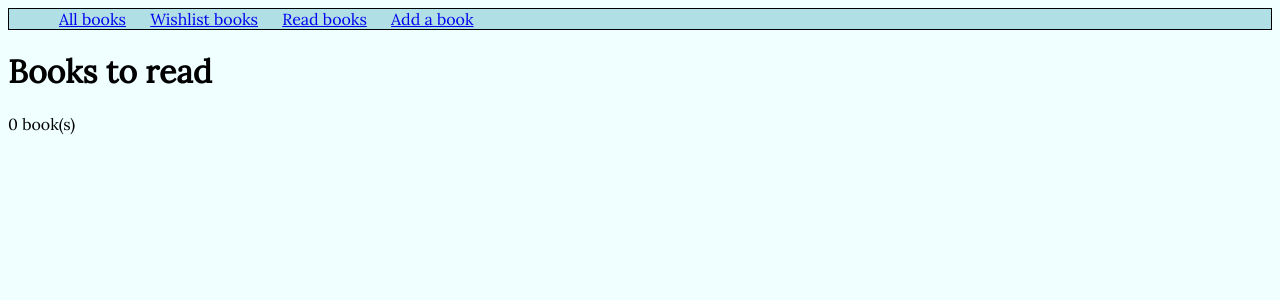
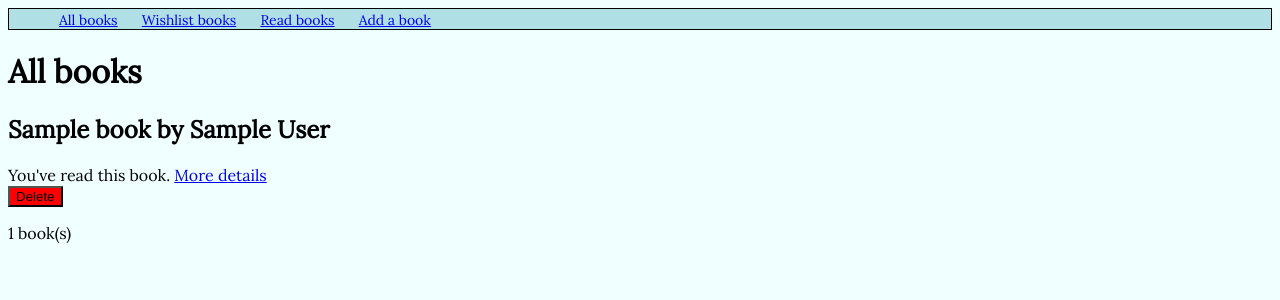
Before and after one commit to FrostMN/book_wishlist_flask_alchemy, a Flask app: page /booklist/UNREAD in a window 1280 px wide. Shown: the top 300 px of the page. Run offline with Flask 2, Linux system fonts and the light colour scheme; tables that the repository leaves empty hold one stand-in row (values such as "Sample post").

Commit message:
tidied and seems to be mostly working

```diff
--- a/app.py
+++ b/app.py
@@ -1,15 +1,13 @@
 from flask import Flask
-from flask import url_for, render_template, request, redirect, flash
+from flask import url_for, render_template, request, redirect, flash, abort
 from flask_sqlalchemy import SQLAlchemy
 
 app = Flask(__name__)
-app.config['SQLALCHEMY_DATABASE_URI'] = 'sqlite:///wishlist.db'   # /// relative path to this app.    # //// absolute path to somewhere on file system
+app.config.from_object('config')
+
 db = SQLAlchemy(app)
+from models import *
 
-app.logger.setLevel(10)   ## Todo turn on logging in config file
-app.secret_key = 'Change to something random.'# move to config file
-
-from models import *
 
 '''Application home page. Redirects to list of unread books.'''
 @app.route('/')
@@ -17,13 +15,25 @@ def home_page():
     return redirect(url_for('show_books', read='UNREAD'))
 
 
+
 @app.route('/add', methods=['POST', 'GET'])
 def add_book():
 
     if request.method == 'POST':
+        # A POST request to this URL, to create a book
+
+        # Validate that both of the necessary parameters are provided.
+        if 'author' not in request.form or 'title' not in request.form:
+            app.logger.error('Attempt to create book without both author and title')
+            abort(500)
 
         author = request.form['author']
         title = request.form['title']
+
+        if not author or not title:
+            app.logger.error('Attempt to create book without both author and title')
+            flash('Please enter both title and author')
+            return redirect(url_for('add_book'))
 
         # Checkboxes don't include any data in the post request if not checked.
         # If there's no data for the 'read' parameter, assume checkbox was not checked.
@@ -33,7 +43,6 @@ def add_book():
             read = False
 
         book = Book(author, title, read)
-
         db.session.add(book)
         db.session.commit()
 
@@ -45,6 +54,7 @@ def add_book():
 
 
 
+'''Get book info for an ID, or 404 if book id not found'''
 @app.route('/book/<int:book_id>')
 def book_info(book_id):
     #show data about one book
@@ -53,12 +63,11 @@ def book_info(book_id):
 
 
 
+'''Change the read value for a book. The id and read = true or false in the POST parameters '''
 @app.route('/book/read', methods=['POST'])
 def book_read():
 
     #Was book read or not? this could be used to make read book as unread.
-
-    app.logger.debug(request.form)
     read = request.form['read']
     book_id = request.form['book_id']
 
@@ -76,15 +85,16 @@ def book_read():
     return redirect(url_for('book_info', book_id=book_id))
 
 
+
+'''Fetch all books, or fetch books based on read or unread.'''
 @app.route('/booklist/<read>')
 def show_books(read):
 
-    if read == 'READ':
-        #show read books
+    if read == 'read':
         title = 'Books you\'ve read'
         booklist = Book.query.filter_by(read=True).all()
 
-    elif read == 'UNREAD':
+    elif read == 'unread':
         title = 'Books to read'
         booklist = Book.query.filter_by(read=False).all()
 
@@ -95,17 +105,21 @@ def show_books(read):
     return render_template('booklist.html', title=title, booklist=booklist)
 
 
+
+''' Delete a book by ID '''
 @app.route('/book/<int:book_id>', methods=['DELETE'])
+
 def delete_book(book_id):
     book = Book.query.get(book_id)
     if book:
         db.session.delete(book)
         db.session.commit()
-        return '', 204  # Empty response and no content
+        return 'deleted', 200  # Text response and 200 status code = OK.
 
-    else:
-        app.logger.error('Attempting to delete book id %s but it was not found in db. ' % book_id)
-        abort(500) # book not found.
+    else :
+        app.logger.warning('Attempting to delete book id %s but it was not found in db. ' % book_id)
+        return 'not_found', 200  # Text response. There was nothing to delete, so the thing the user wants gone is gone. So, not an error. 200 succes code
+
 
 
 
--- a/config.py
+++ b/config.py
@@ -0,0 +1,4 @@
+DEBUG = True     # Turns logging features on for code. Separate to the in-browser debugger and code-relaucher.
+SQLALCHEMY_DATABASE_URI = 'sqlite:///wishlist.db'   # /// relative path to this app.    # //// absolute path to somewhere on file system
+SECRET_KEY = 'super random secret value'
+SEND_FILE_MAX_AGE_DEFAULT = 30 # How long to cache static files for. Working??
--- a/static/book_style.css
+++ b/static/book_style.css
@@ -3,6 +3,7 @@ li.menu {
   display: inline;
   padding: 10px;
   list-style-type: none;   /* remove bullet point */
+  font-size: 14px;
 }
 
 ul.navigation {
@@ -17,20 +18,34 @@ body {
   background: Azure;
 }
 
+
 .add_book_form_label {
   width: 100px;
+  display: inline-block;
 }
 
 /* Regular buttons and things with the button class */
-.button, button {
+.read_button {
   background-color: orange;
 }
 
-.danger {
-  background-color: OrangeRed;
+.add_button {
+  background-color: DarkSeaGreen;
 }
 
 
+.danger {
+  background-color: red;
+}
+
 .flashed_message {
-  text-emphasis: italic;
+  font-style:italic;
 }
+
+.read_form {
+  display : inline;
+}
+
+.delete_book {
+  display: inline
+}
--- a/static/delete_book.js
+++ b/static/delete_book.js
@@ -1,4 +1,4 @@
-// Find delete button, add on click listener.
+// Find delete buttons, add click listeners.
 
 buttons = document.getElementsByClassName('delete_book');
 
@@ -6,23 +6,41 @@ for ( b = 0 ; b < buttons.length ; b++) {
   buttons[b].addEventListener('click', deleteBook);
 }
 
+
 function deleteBook() {
-
-  console.log('delete book runs.... ')
 
   if (confirm('Delete book: are you sure?')) {
 
     var book_id = this.value
 
-    //AJAX request
+    //AJAX request. Async request, once response received from server, can update page.
     var xhttp = new XMLHttpRequest();
 
     xhttp.onreadystatechange = function() {
-      if (this.readyState == 4 && this.status == 204) {
+      //If AJAX call has returned, and the response code is success,
+      if (this.readyState == 4 && this.status == 200) {
         // remove div with book in
-        console.log('ajax callback SRTVSERTSVEBT')
-        delete_div = document.getElementById(book_id);
+        delete_div = document.getElementById("book_" + book_id);
+        console.log(book_id)
+        console.log(delete_div)
+
+        //deleting is weird - find the element's parent, and ask it
+        //to delete the child. Can't ask an element to delete itself.
         delete_div.parentNode.removeChild(delete_div);
+
+        // If the server says deleted (vs the element request to be deleted not found) then
+        // reduce the count by 1. Another approach would be to not use AJAX and just refresh the
+        // page after delete. AJAX is more responsive and saves a database query. (delete vs. delete + query)
+        if (this.response == 'deleted') {
+          try {
+            book_count = document.getElementById('book_count');
+            current_count = parseInt(book_count.innerText) - 1 ;
+            book_count.innerText = current_count;
+          } catch(err) {
+            //leave element as is.
+          }
+        }
+
       }
     }
 
--- a/templates/base.html
+++ b/templates/base.html
@@ -4,9 +4,9 @@
 <head>
   <title>Book Wishlist</title>
 
-  <link rel='stylesheet' href={{ url_for('static', filename='book_style.css') }}>
+  <link rel='stylesheet' href="{{ url_for('static', filename='book_style.css') }}" >
 
-  {% block head %}    <!-- For adding more info to the header e.g. title, stylesheet -->
+  {% block head %}    <!-- If needed to add more info to the header e.g. title, stylesheet -->
   {% endblock %}
 
   <!-- Use Google fonts for nice text  -->
@@ -16,15 +16,21 @@
 
 <body>
 
-<!-- A block that the child template will fill in -->
-<ul class='navigation'>
-<li class='menu'><a href='{{ url_for('show_books', read='ALL') }}'>All books</a></li>
-<li class='menu'><a href='{{ url_for('show_books', read='UNREAD') }}'>Wishlist books</a></li>
-<li class='menu'><a href='{{ url_for('show_books', read='READ') }}'>Read books</a></li>
-<li class='menu'><a href='{{ url_for('add_book') }}'>Add a book</a></li>
-</ul>
+  <!-- Navigation menu, shown on each page. -->
+  <ul class='navigation'>
+    <li class='menu'><a href='{{ url_for('show_books', read='all') }}'>All books</a></li>
+    <li class='menu'><a href='{{ url_for('show_books', read='unread') }}'>Wishlist books</a></li>
+    <li class='menu'><a href='{{ url_for('show_books', read='read') }}'>Read books</a></li>
+    <li class='menu'><a href='{{ url_for('add_book') }}'>Add a book</a></li>
+  </ul>
 
-{% block content %}
-{% endblock %}
+
+  {% block content %}   <!-- A block that the child template will fill in -->
+
+  {% endblock %}
+
+  {% block scripts %}   <!-- If needed, to add scripts or links to scripts. -->
+  {% endblock %}
+
 </body>
 </html>
--- a/templates/booklist.html
+++ b/templates/booklist.html
@@ -6,31 +6,44 @@
 
 {% for book in booklist %}
 
-    <div> <P> <span class='title' id={{ book.book_id }} >{{ book.title }}<span> by <span class='author'>{{ book.author}}</span>.
+<div id="book_{{ book.book_id }}">
+  <P>
+    <h2>{{ book.title }} by {{ book.author}}</h2>
+  </P>
+
+  <div class='book_list_detail'>
     {% if book.read %}
     You've read this book.
     {% else %}
     Unread.
-      <form method='POST' action={{ url_for('book_read', read='TRUE') }}>
-        <input type='submit' value='Mark as read?' class='button'></input>
+    {% endif %}
+
+    <a href="{{ url_for('book_info', book_id=book.book_id) }}">More details</a>
+  </div>
+
+  <div class='book_operations'>
+    {% if book.read %}
+    {% else %}
+    <form class='read_form' method='POST' action="{{ url_for('book_read', read='true') }}">
+      <input type='submit' value='Mark as read?' class='read_button'>
       <input type='hidden' name='book_id' value={{ book.book_id }}>
       <input type='hidden' name='read' value='True'>
     </form>
-
-
     {% endif %}
 
-
-      <button class='delete_book' class='danger' value={{ book.book_id }}>Delete</button>
-
-
+    <button class='delete_book danger' value="{{ book.book_id }}">Delete</button>
+  </div>
 </div>
 
 {% endfor %}
 
-  <P> {{ booklist|length }} book(s)</P>
+<!-- Number of books in the list  -->
+<P> <span id="book_count">{{ booklist|length }}</span> book(s)</P>
 
-  <script src='../static/delete_book.js'></script>
+{% endblock %}
 
 
+<!-- Provide script to base.html. Used to delete books.  -->
+{% block scripts %}
+<script src="{{ url_for('static', filename='delete_book.js') }}"></script>
 {% endblock %}
--- a/templates/not_found.html
+++ b/templates/not_found.html
@@ -2,6 +2,6 @@
 
 {% block content %}
 
-<P>That page was not found. Try one of the navigation links?</p>
+  <P>That page was not found. Try one of the navigation links?</p>
 
 {% endblock %}
```
Also changed, not shown: templates/add_book.html (+17 -4 lines), templates/book.html (+7 -5 lines), todo.txt (+1 -16 lines), README.md. Lines whose indentation alone changed are shown as unchanged.
